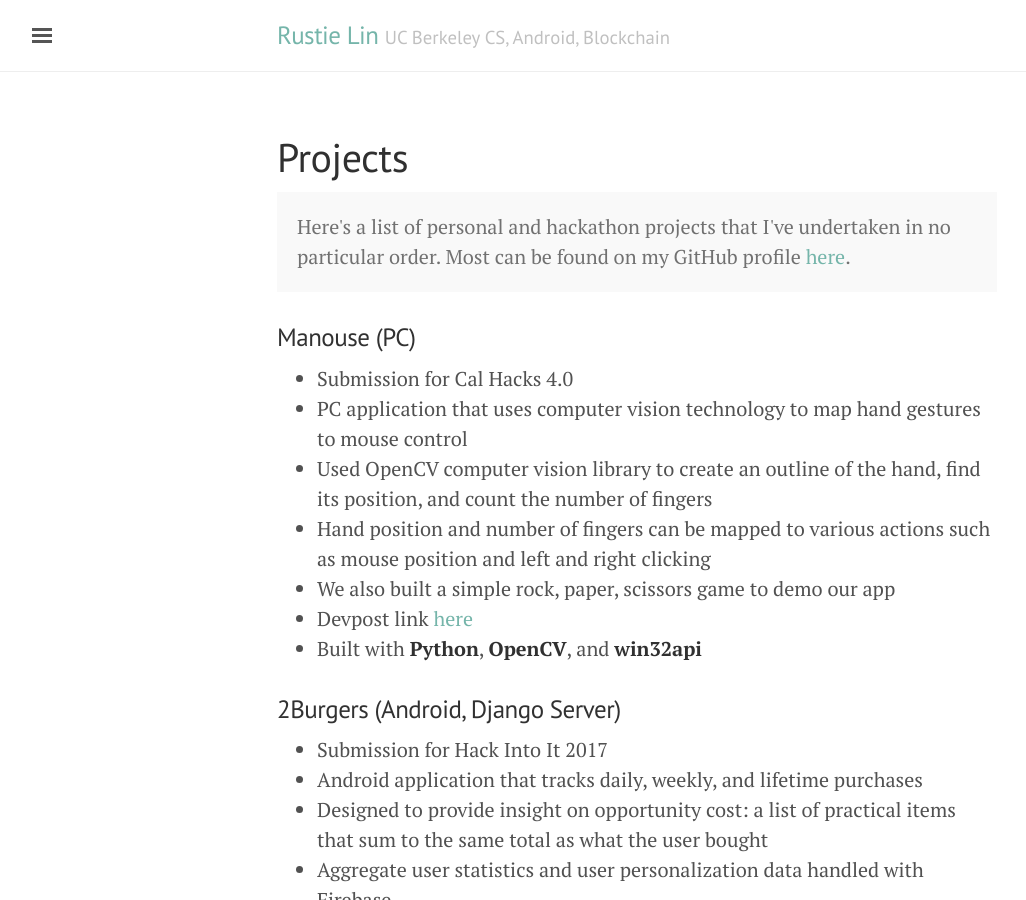
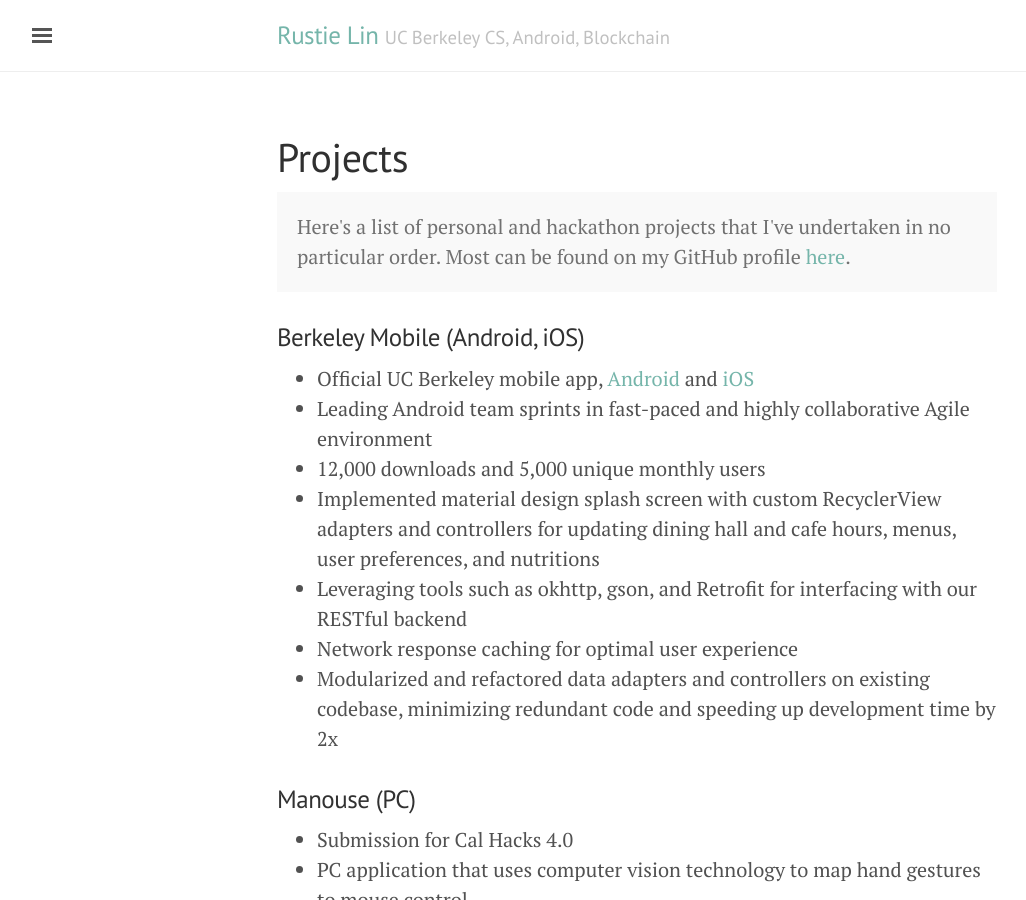
Before and after one commit to rustielin/rustielin.github.io, a Jekyll site: the page built from projects.md, in a window 1280 px wide and 900 px high. Shown: the whole window, without its empty margins (3-1029 px from the left). Built offline with Jekyll 4.4.1, drawn with Linux system fonts in a browser that asks for light colours.

Commit message:
some updates

```diff
--- a/projects.md
+++ b/projects.md
@@ -8,6 +8,15 @@
   my GitHub profile <a href="https://github.com/rustielin">here</a>.
 
 </p>
+
+### Berkeley Mobile (Android, iOS)
+* Official UC Berkeley mobile app, [Android](https://play.google.com/store/apps/details?id=com.asuc.asucmobile&hl=en) and [iOS](https://itunes.apple.com/us/app/berkeley-mobile/id912243518?mt=8)
+* Leading Android team sprints in fast-paced and highly collaborative Agile environment
+* 12,000 downloads and 5,000 unique monthly users
+* Implemented material design splash screen with custom RecyclerView adapters and controllers for updating dining hall and cafe hours, menus, user preferences, and nutritions
+* Leveraging tools such as okhttp, gson, and Retrofit for interfacing with our RESTful backend
+* Network response caching for optimal user experience
+* Modularized and refactored data adapters and controllers on existing codebase, minimizing redundant code and speeding up development time by 2x
 
 ### Manouse (PC)
 * Submission for Cal Hacks 4.0
```
Also changed, not shown: _posts/2018-3-11-berkeleymobile.md (added, +5 -0 lines), _posts/2018-3-9-blockshell.md (added, +19 -0 lines), res/img/2018-3-9-blockshell.jpg (added).
